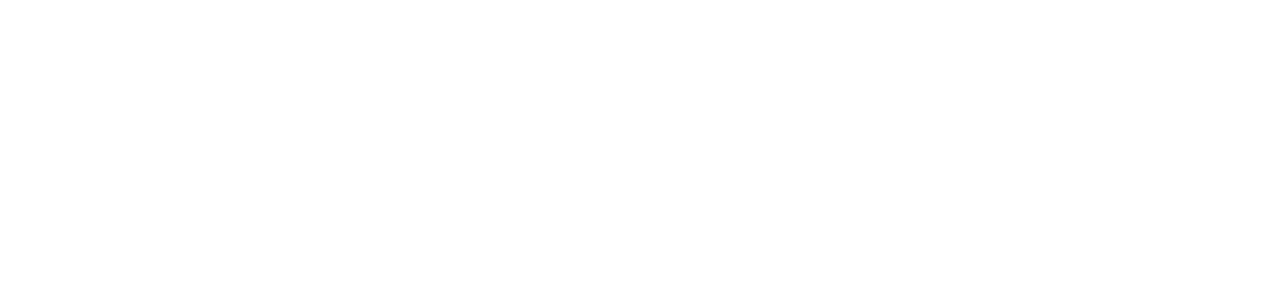
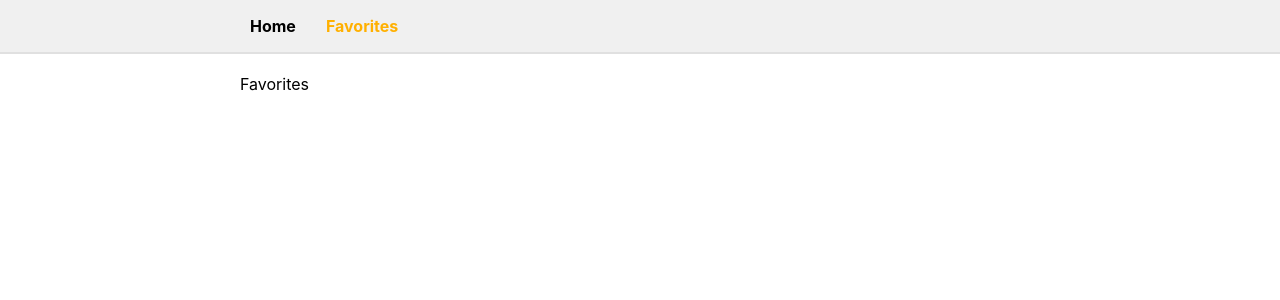
Before and after one commit to jcsoftdev/rick-morty-graphql, a React (Vite) app: page /favorites in a window 1280 px wide. Before the commit this address had no page. Shown: the top 300 px of the page. Built offline with nearby package versions, Linux system fonts and the light colour scheme.

Commit message:
Navbar added

```diff
--- a/src/App.css
+++ b/src/App.css
@@ -1,4 +1,4 @@
-.App {
+.AppWrapper {
   max-width: 800px;
   margin: 0 auto;
   padding: 0 20px;
@@ -80,3 +80,43 @@
     height 0.2s ease-in-out;
   font-size: 2rem;
 }
+
+.Navbar-Container {
+  padding: 0 20px;
+  margin-bottom: 20px;
+  background: #f0f0f0;
+  border-bottom: 2px solid #e0e0e0;
+  position: sticky;
+  top: 0;
+  z-index: 1;
+}
+
+.Navbar {
+  display: flex;
+  align-items: center;
+  justify-content: space-between;
+  width: 100%;
+}
+
+.Navbar-List-Item-Link {
+  color: #000;
+  text-decoration: none;
+  font-size: 1rem;
+  font-weight: bold;
+  margin: 0;
+  padding: 1rem 10px;
+}
+.Navbar-List-Item-Link:hover {
+  color: #ffb000;
+  transition: color 0.2s ease-in-out;
+}
+.Navbar-List-Item-Link.active {
+  color: #ffb000;
+}
+.Navbar-List {
+  display: flex;
+  align-items: center;
+  gap: 10px;
+  list-style: none;
+  padding: 0;
+}
--- a/src/App.tsx
+++ b/src/App.tsx
@@ -6,30 +6,35 @@
 import { client } from './api'
 import { store } from './store'
 import CharacterDetailed from './components/CharacterDetailed'
-import List from './components/List'
 
 import './App.css'
+import Home from './pages/Home'
+import Navbar from './components/Navbar'
+import Favorites from './pages/Favorites'
 
 const persistor = persistStore(store)
 
 const App = () => {
   return (
-    <div className="App">
     <Provider store={store}>
       <PersistGate loading={null} persistor={persistor}>
         <ApolloProvider client={client}>
           <BrowserRouter>
+            <Navbar />
+            <div className="AppWrapper">
               <Routes>
-                <Route path="/" element={<List />} />
+                <Route path="/" element={<Home />} />
                 <Route path="character">
                   <Route path=":characterId" element={<CharacterDetailed />} />
                 </Route>
+                <Route path="favorites" element={<Favorites />} />
+                <Route path="*" element={<div>Not found</div>} />
               </Routes>
+            </div>
           </BrowserRouter>
         </ApolloProvider>
       </PersistGate>
     </Provider>
-    </div>
   )
 }
 
--- a/src/components/Character.tsx
+++ b/src/components/Character.tsx
@@ -5,11 +5,11 @@
 import { useDispatch } from 'react-redux'
 import { favoritesSlice } from '../store/reducers/favorites'
 
-interface Props extends CharacterType {
+export interface CharacterProps extends CharacterType {
   favorite: boolean
 }
 
-const Character = (character: Props) => {
+const Character = (character: CharacterProps) => {
   const dispatch = useDispatch<AppDispatch>()
 
   const addFavorite = (e: React.MouseEvent<HTMLButtonElement, MouseEvent>) => {
--- a/src/components/List.tsx
+++ b/src/components/List.tsx
@@ -1,35 +1,12 @@
-import { useQuery } from '@apollo/client'
-import { GET_CHARACTERS } from '../api/queries'
-import { CharactersData, CharactersVars } from '../api/types'
-import { useAppSelector } from '../store'
-import { selectFavorites } from '../store/reducers/favorites'
-import Character from './Character'
-
-const List = () => {
-  const { data, loading, error } = useQuery<CharactersData, CharactersVars>(
-    GET_CHARACTERS,
-    {
-      variables: {
-        page: 1
-      }
-    }
-  )
-
-  const favorites = useAppSelector(selectFavorites)
-
-  const charactersMapped = data?.characters.results.map(character => {
-    const isFavorite = favorites.find(favorite => favorite.id === character.id)
-    return {
-      ...character,
-      favorite: !!isFavorite
-    }
-  })
-
-  if (loading) return <p>Loading...</p>
-  if (error) return <p>Error :(</p>
+import Character, { CharacterProps } from './Character'
+interface Props {
+  characters: CharacterProps[]
+}
+const List = ({ characters }: Props) => {
+  const charactersData = [...characters]
   return (
     <div className="Characters-List">
-      {charactersMapped?.map(character => (
+      {charactersData?.map(character => (
         <Character key={character.id} {...character} />
       ))}
     </div>
--- /dev/null
+++ b/src/components/Navbar.tsx
@@ -0,0 +1,30 @@
+import { NavLink } from 'react-router-dom'
+
+const CLASS_NAME = 'Navbar-List-Item-Link'
+const getClassName = (navData: { isActive: boolean }) =>
+  navData.isActive ? CLASS_NAME + ' active' : CLASS_NAME
+
+const Navbar = () => {
+  return (
+    <div className="Navbar-Container">
+      <div className="AppWrapper">
+        <nav className="Navbar ">
+          <ul className="Navbar-List">
+            <li className="Navbar-List-Item">
+              <NavLink to="/" className={getClassName}>
+                Home
+              </NavLink>
+            </li>
+            <li className="Navbar-List-Item">
+              <NavLink to="/favorites" className={getClassName}>
+                Favorites
+              </NavLink>
+            </li>
+          </ul>
+        </nav>
+      </div>
+    </div>
+  )
+}
+
+export default Navbar
--- /dev/null
+++ b/src/pages/Favorites.tsx
@@ -0,0 +1,7 @@
+import React from 'react'
+
+const Favorites = () => {
+  return <div>Favorites</div>
+}
+
+export default Favorites
--- /dev/null
+++ b/src/pages/Home.tsx
@@ -0,0 +1,43 @@
+import { useQuery } from '@apollo/client'
+import { GET_CHARACTERS } from '../api/queries'
+import { CharactersData, CharactersVars } from '../api/types'
+import Button from '../components/Atoms/Button'
+import { CharacterProps } from '../components/Character'
+import List from '../components/List'
+import { useAppSelector } from '../store'
+import { selectFavorites } from '../store/reducers/favorites'
+
+const Home = () => {
+  const { data, loading, error } = useQuery<CharactersData, CharactersVars>(
+    GET_CHARACTERS,
+    {
+      variables: {
+        page: 1
+      }
+    }
+  )
+
+  const favorites = useAppSelector(selectFavorites)
+
+  const charactersMapped =
+    data?.characters.results.map(character => {
+      const isFavorite = favorites.find(
+        favorite => favorite.id === character.id
+      )
+      return {
+        ...character,
+        favorite: !!isFavorite
+      }
+    }) || []
+
+  if (loading) return <p>Loading...</p>
+  if (error) return <p>Error :(</p>
+  return (
+    <>
+      <List characters={charactersMapped} />
+      <Button> More </Button>
+    </>
+  )
+}
+
+export default Home
```
Lines whose indentation alone changed are shown as unchanged.
